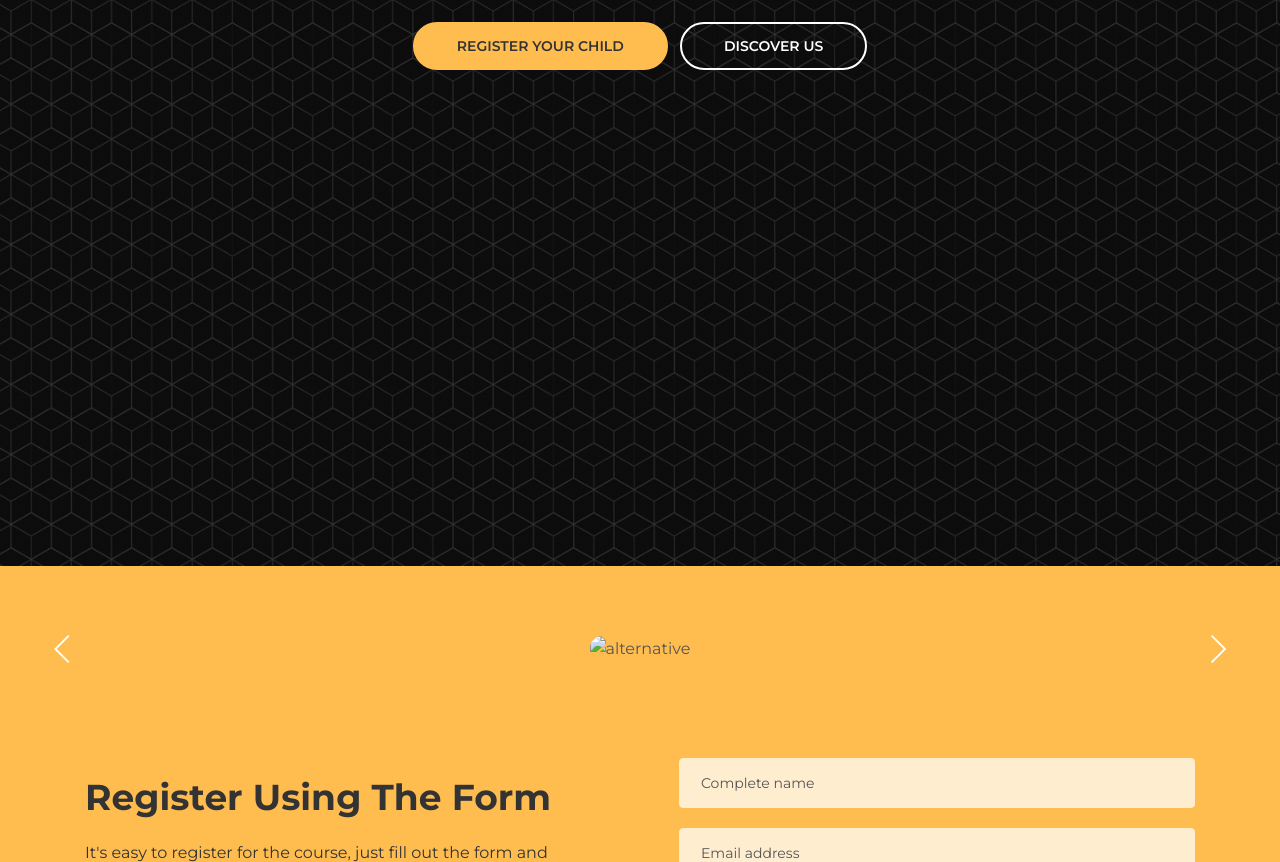
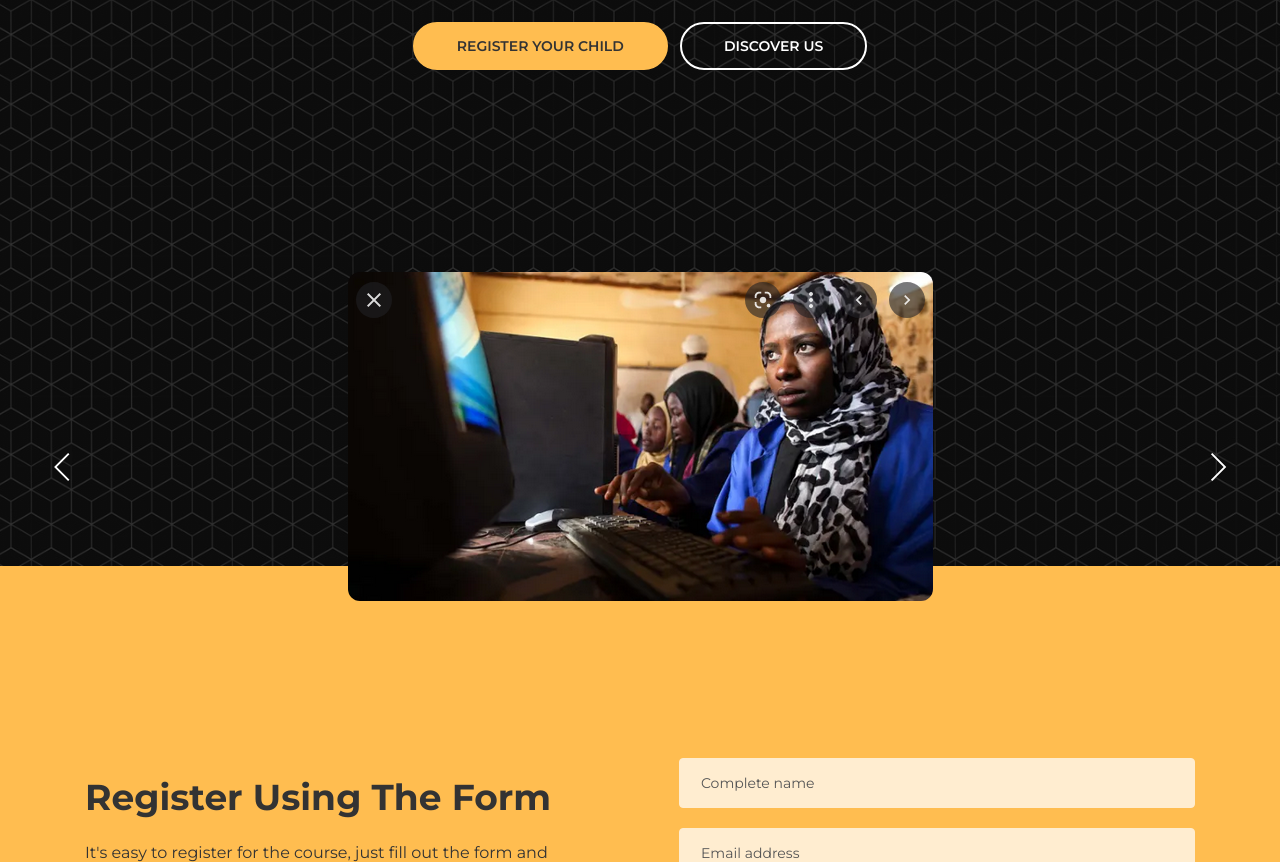
Before and after one commit to enemali/Hasiyanda, a plain HTML site: page index.html in a window 1280 px wide. Shown: the part 400-1262 px from the top of the page. Drawn offline with Linux system fonts and the light colour scheme.

Commit message:
added slide images

```diff
--- a/index.html
+++ b/index.html
@@ -133,19 +133,19 @@
 
                         <!-- Slide -->
                         <div class="swiper-slide" >
-                            <img class="img-fluid" src="images/details-slide-1.jpg" alt="alternative">
+                            <img class="img-fluid" src="images/details-slide-1.png" alt="alternative">
                         </div>
                         <!-- end of slide -->
 
                         <!-- Slide -->
                         <div class="swiper-slide">
-                            <img class="img-fluid" src="images/details-slide-2.jpg" alt="alternative">
+                            <img class="img-fluid" src="images/details-slide-2.png" alt="alternative">
                         </div>
                         <!-- end of slide -->
 
                         <!-- Slide -->
                         <div class="swiper-slide">
-                            <img class="img-fluid" src="images/details-slide-3.jpg" alt="alternative">
+                            <img class="img-fluid" src="images/details-slide-3.png" alt="alternative">
                         </div>
                         <!-- end of slide -->
 
```
Also changed, not shown: images/details-slide-1.png (added), images/details-slide-2.png (added), images/details-slide-3.png (added).
